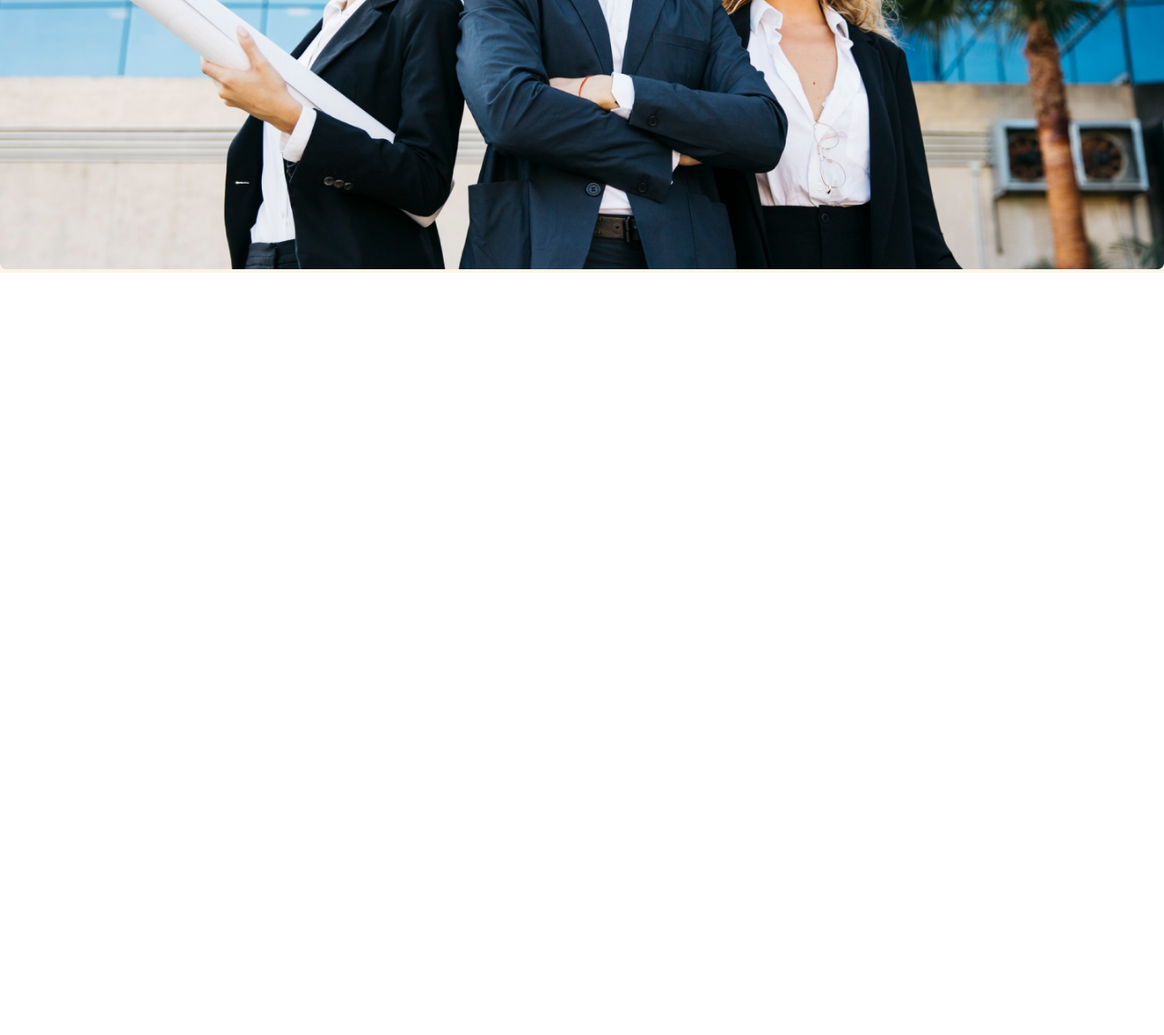
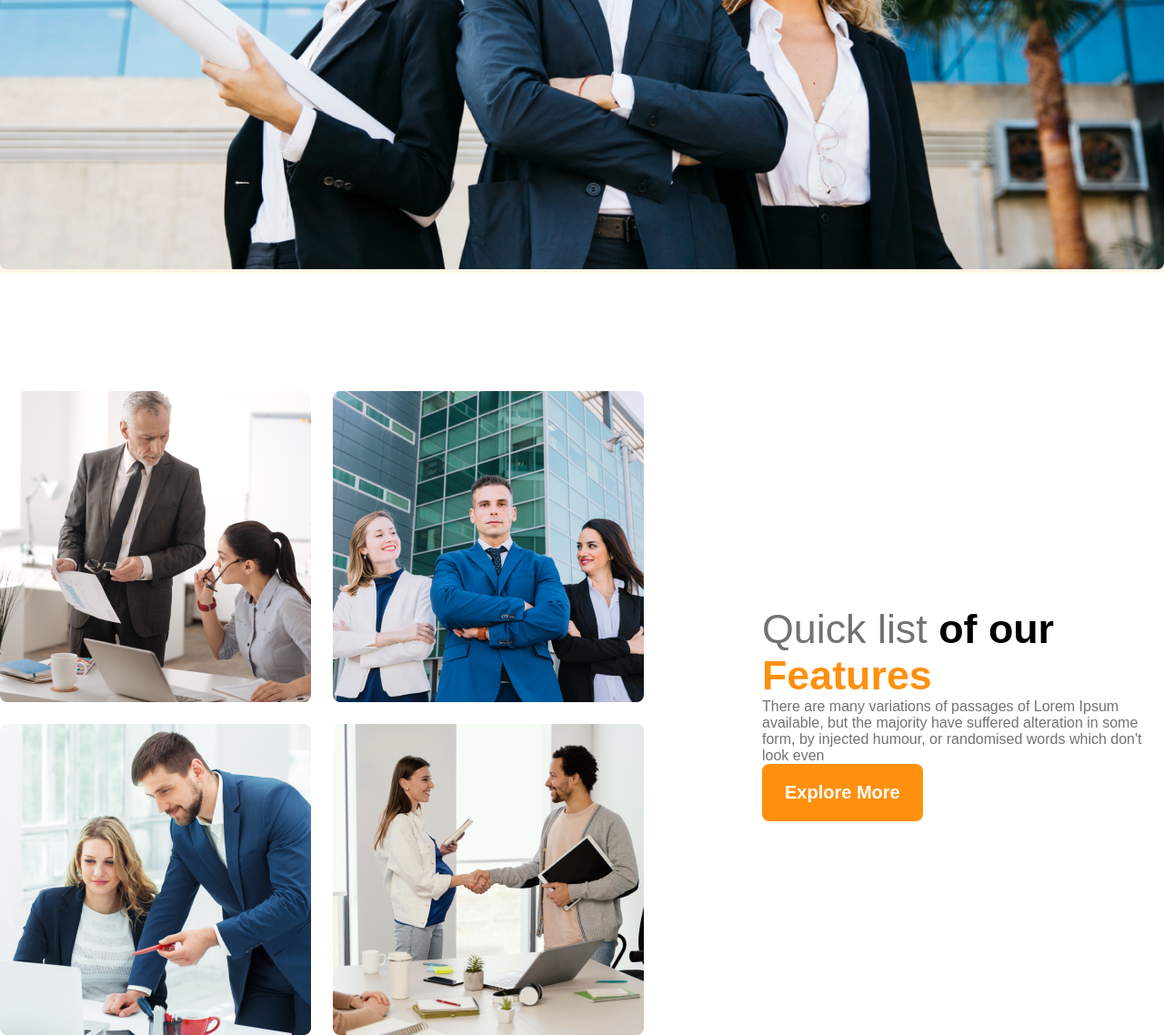
Before and after one commit to mushafiur/g3-architects-website, a plain HTML site: page index.html in a window 1280 px wide. Shown: the part 868-2006 px from the top of the page at 91% size. Before the commit the page ends 1168 px from the top, so only its background shows below. Drawn offline with Linux system fonts and the light colour scheme.

Commit message:
teams added and responsive

```diff
--- a/index.html
+++ b/index.html
@@ -37,6 +37,23 @@
     <!-- main start  -->
     <main>
 
+        <!-- team and feature start  -->
+        <section class="teams display-flex">
+            <div class="team-img-container">
+                <img src="./images/team1.png" alt="two architect discussing design">
+                <img src="./images/team2.png" alt="">
+                <img src="./images/team3.png" alt="">
+                <img src="./images/team4.png" alt="">
+            </div>
+
+            <div class="our-features">
+                <h3 class="section-title"><span id="quick-list" class="text-light-grey">Quick list</span> <span id="of-our">of our</span> <span id="features" class="text-primary">Features</span></h3>
+                <p class="feature-description text-light-grey">There are many variations of passages of Lorem Ipsum available, but the majority have suffered alteration in some form, by injected humour, or randomised words which don't look even</p>
+                <button class="btn-primary">Explore More</button>
+            </div>
+        </section>
+
+        <!-- feature will enjoy  -->
     </main>
 
     <!-- footer start  -->
--- a/styles/architects.css
+++ b/styles/architects.css
@@ -13,8 +13,6 @@
 .work-sans-font {
   font-family: "Work Sans", sans-serif;
   font-optical-sizing: auto;
-  font-weight: 400;
-  font-style: normal;
 }
 
 /* main font add  */
@@ -22,6 +20,15 @@
 /* shared styles  */
 .display-flex{
   display: flex;
+}
+
+.section-title{
+  font-size: 2.8rem;
+  font-weight: 700;
+}
+
+.text-primary{
+  color: #FF900E;
 }
 
 .text-grey{
@@ -47,8 +54,14 @@
   cursor: pointer;
 }
 
+main{
+  max-width: 1440px;
+  margin: 0 auto;
+}
 
-
+main > section{
+  margin-top: 130px;
+}
 
 /* header styles  */
 
@@ -103,4 +116,51 @@
   width: 100%;
 }
 
+/* team and feature related styles */
+.teams{
+  align-items: center;
+}
+
+.team-img-container{
+  display: grid;
+  grid-template-columns: repeat(2, 1fr);
+  gap: 24px;
+}
+
+.our-features{
+  margin-left: 130px;
+  max-width: 500px;
+}
+
+
+
+#quick-list{
+  font-weight: 500;
+}
 /* responsive media query  */
+
+@media screen and (max-width:576px){
+  .navbar, .nav-links, .teams{
+    flex-direction: column;
+  }
+
+  .team-img-container{
+    grid-template-columns: repeat(1, 1fr);
+  }
+
+  .our-features{
+  margin-left: 20px;
+}
+
+}
+
+/* medium size device  */
+
+@media screen and (min-width:577px) and (max-width:992px) {
+  .teams{
+    flex-direction: column;
+  }
+  .our-features{
+    margin: 50px auto;
+  }
+}
```
